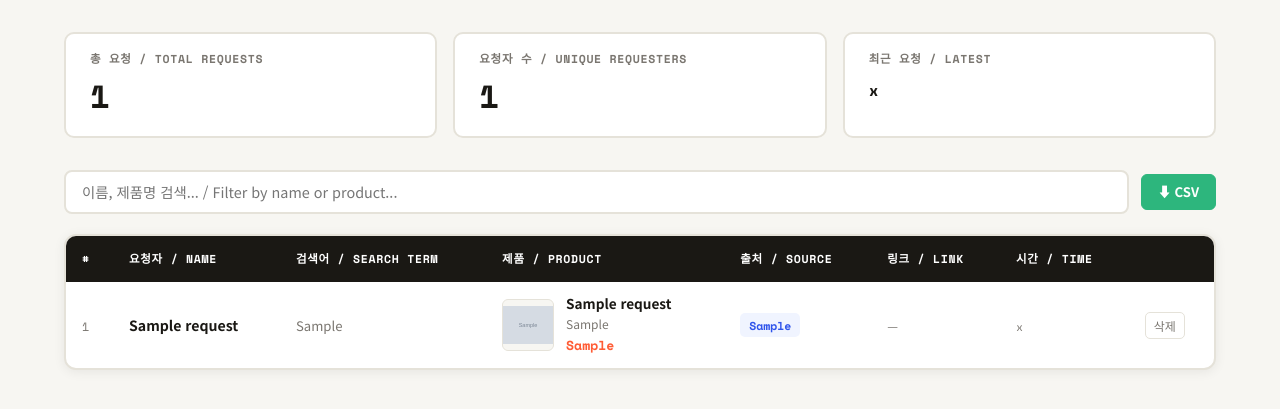
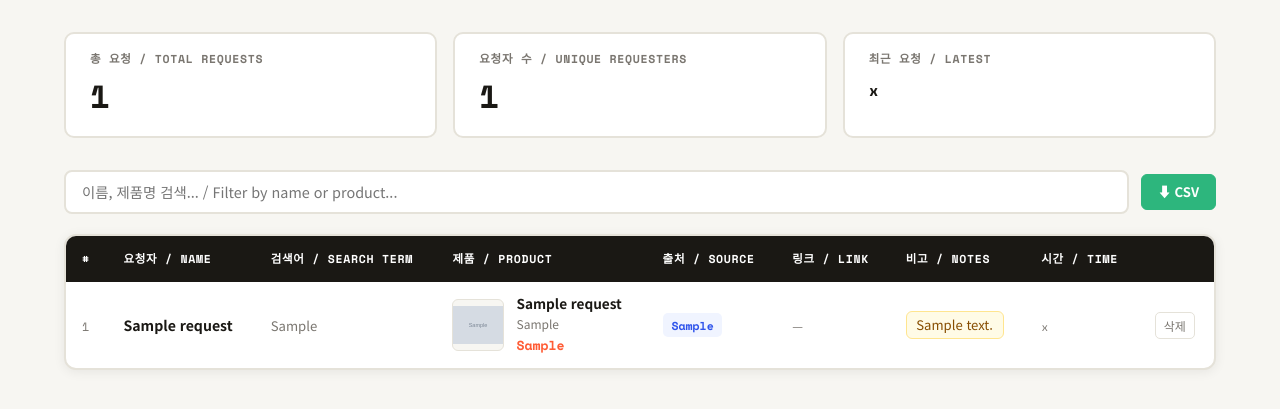
Before and after one commit to tonyjun10/snack-app, a Flask app: page /admin in a window 1280 px wide. Shown: the part 60-469 px from the top of the page. Run offline with Flask 3, Linux system fonts and the light colour scheme; the visitor is signed in with stand-in values (Sample User, id 1); tables that the repository leaves empty hold one stand-in row (values such as "Sample post"); grey boxes marked "Sample" are stand-in pictures.

Commit message:
admin.html

```diff
--- a/templates/admin.html
+++ b/templates/admin.html
@@ -236,6 +236,7 @@
           <th>제품 / Product</th>
           <th>출처 / Source</th>
           <th>링크 / Link</th>
+          <th>비고 / Notes</th>
           <th>시간 / Time</th>
           <th></th>
         </tr>
@@ -272,6 +273,15 @@
             <span style="color:var(--text-muted);font-size:0.75rem;">—</span>
             {% endif %}
           </td>
+          <td style="max-width:200px;">
+            {% if row['comment'] %}
+            <span style="font-size:0.82rem;background:#fffbe6;border:1.5px solid #ffe58f;color:#874d00;padding:0.25rem 0.6rem;border-radius:6px;display:inline-block;line-height:1.4;">
+              {{ row['comment'] }}
+            </span>
+            {% else %}
+            <span style="color:var(--text-muted);font-size:0.75rem;">—</span>
+            {% endif %}
+          </td>
           <td><span class="timestamp">{{ row['timestamp'] }}</span></td>
           <td>
             <form method="POST" action="/admin/delete/{{ row['id'] }}"
```
